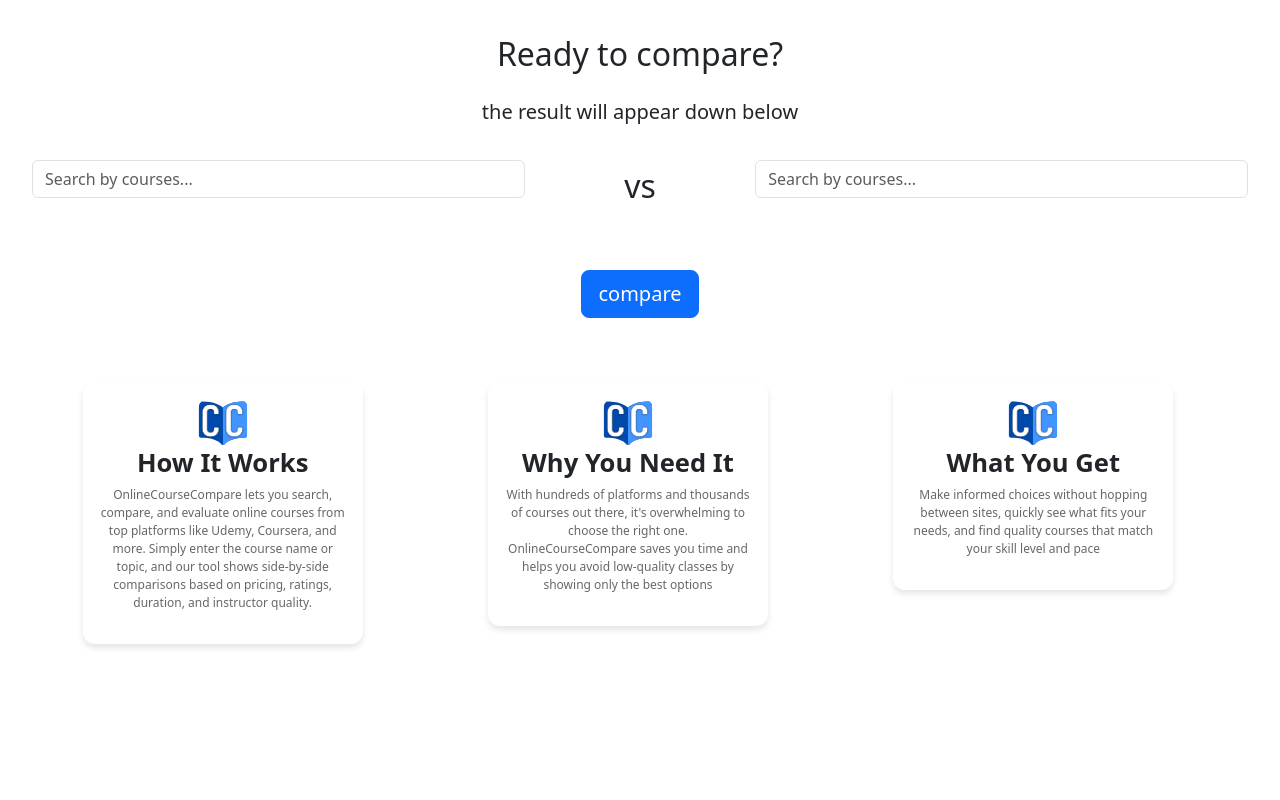
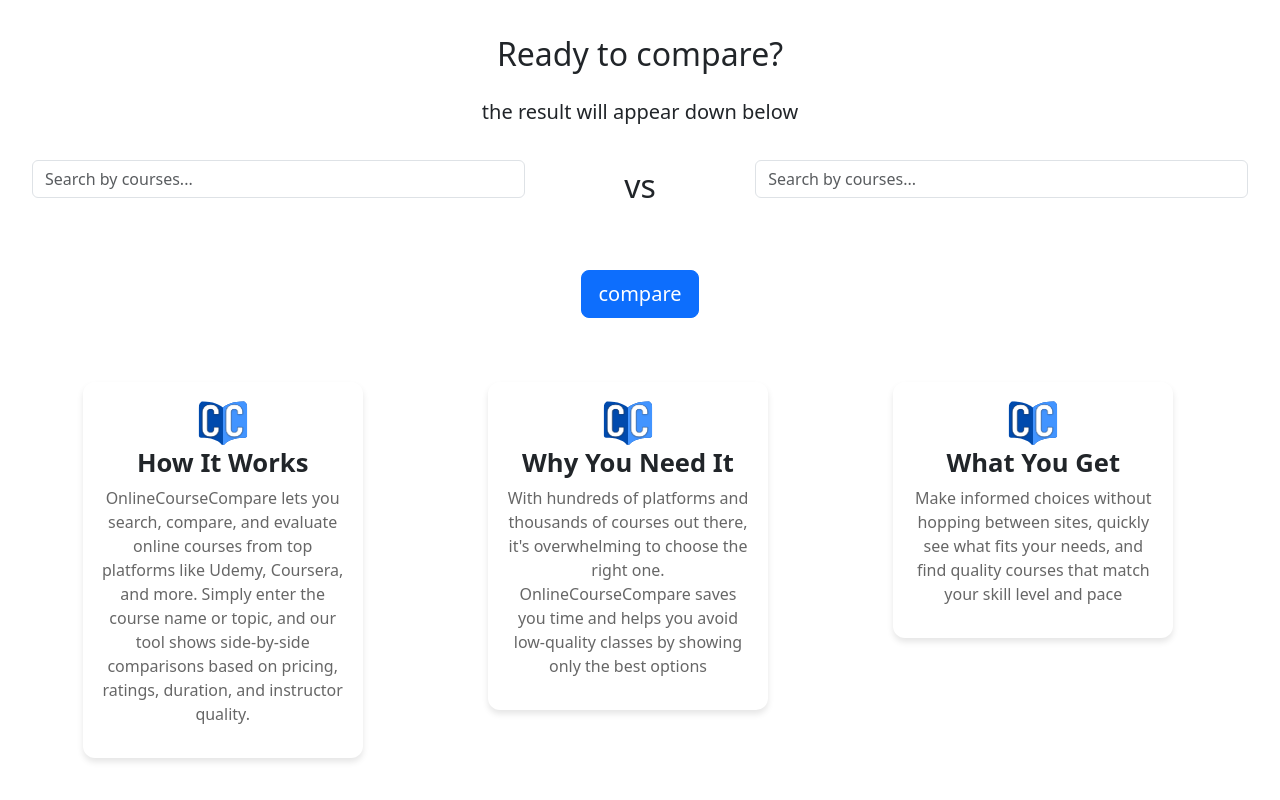
Before and after one commit to Nadir-Kutluozen/online-course-compare, a React (Vite) app in the folder online-course-compare/: page / in a window 1280 px wide. Shown: the part 797-1597 px from the top of the page. Before the commit the page ends 1513 px from the top, so only its background shows below. Built offline with nearby package versions, Linux system fonts and the light colour scheme.

Commit message:
trying to fix the p tag

```diff
--- a/online-course-compare/src/section2/card/card.css
+++ b/online-course-compare/src/section2/card/card.css
@@ -35,7 +35,7 @@
 }
 
 .card-desc {
-    font-size: 12px;
+    font-size: 16px;
     color: rgba(0, 0, 0, 0.6);
     margin-top: 8px;
 }
```
